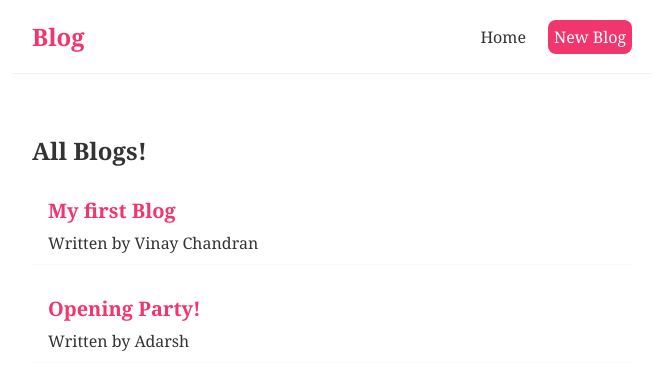
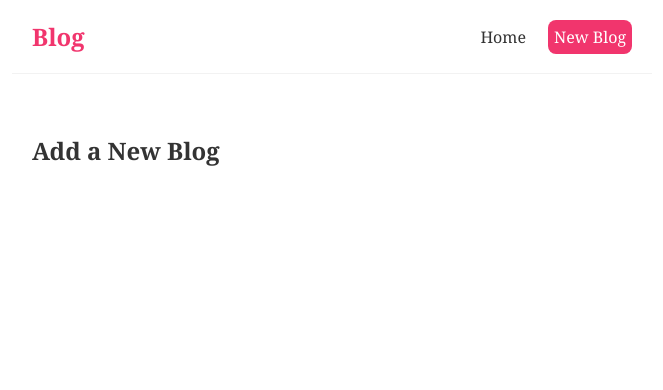
Before and after one commit to vinayjs/react-project-blog, a React (Create React App) app: page /create in a window 1280 px wide. Shown: the top 390 px of the page, without its empty margins (308-971 px from the left). Built offline with nearby package versions, Linux system fonts and the light colour scheme; data requests are answered from the project's data file.

Commit message:
react router

```diff
--- a/package.json
+++ b/package.json
@@ -8,6 +8,7 @@
     "@testing-library/user-event": "^13.5.0",
     "react": "^18.2.0",
     "react-dom": "^18.2.0",
+    "react-router-dom": "^5.3.4",
     "react-scripts": "5.0.1",
     "web-vitals": "^2.1.4"
   },
--- a/src/App.js
+++ b/src/App.js
@@ -1,14 +1,25 @@
 import Navbar from './components/Navbar';
 import Home from './components/Home';
+import { BrowserRouter as Router, Route, Switch } from 'react-router-dom';
+import Create from './components/Create'
 
 function App() {
   return (
+    <Router>
     <div className="App">
       <Navbar />
      <div className='content'>
-      <Home />
+      <Switch>
+        <Route exact path="/">
+          <Home />
+        </Route>
+        <Route path="/create">
+          <Create />
+        </Route>
+      </Switch>
      </div>
     </div>
+    </Router>
   );
 }
 
--- /dev/null
+++ b/src/components/Create.js
@@ -0,0 +1,10 @@
+
+const Create = () => {
+    return (
+        <div className="create">
+            <h2> Add a New Blog </h2>
+        </div>
+    )
+}
+
+export default Create;
--- a/src/components/Home.js
+++ b/src/components/Home.js
@@ -1,6 +1,7 @@
 import { useState, useEffect } from "react"
 import BlogList from "./BlogList";
 import useFetch from "./useFetch";
+
 
 const Home = () => {
     const { data :blogs, isPending, error} = useFetch('http://localhost:3000/blogs')
```
Also changed, not shown: 1 other file (tests, documents, lock files or other folders).
